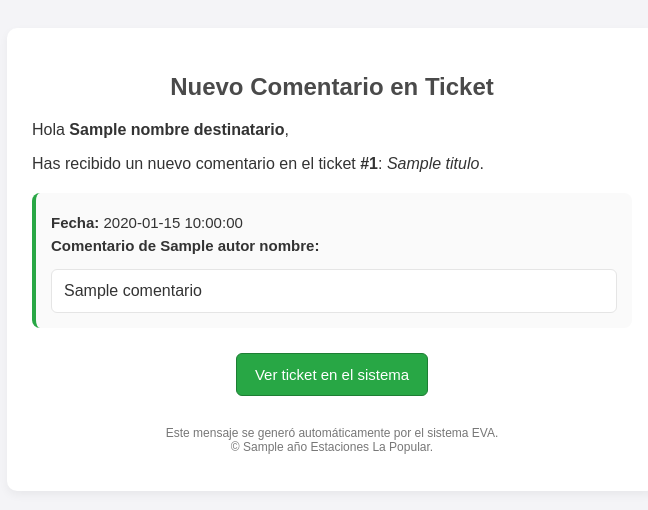
After one commit to ErickProg23/EVA-Estaciones_BACK, a Flask app: template templates/correo_comentarioTickets.html in a window 1280 px wide. The commit adds this page. Shown: the top 510 px of the page, without its empty margins (308-956 px from the left). Run offline with Flask 3, Linux system fonts and the light colour scheme; the template is opened without the code that fills it: most values are stand-ins (such as "Sample title", 1, 10 or a date in 2020).

Commit message:
Modulo tickets, Envio de correos, comentarios de seguimiento, visualiacion de informacion de manera correcta

```diff
--- a/routes/tickets.py
+++ b/routes/tickets.py
@@ -10,32 +10,38 @@ from email.mime.multipart import MIMEMultipart
 
 tickets_bp = Blueprint('tickets', __name__)
 
-MAILTRAP_HOST = "mail.evaluacioneseva.com"
-MAILTRAP_PORT = 465
-MAILTRAP_USER = "estaciones@evaluacioneseva.com"       # <-- cámbialo por el username que te dio Mailtrap
-MAILTRAP_PASS = "q-f!R]&vM_lcaVgj"   # <-- cámbialo por la contraseña de Mailtrap
+BASE_DIR = os.path.abspath(os.path.join(os.path.dirname(__file__), ".."))
+ENV_PATH = os.path.join(BASE_DIR, ".env")
+if os.path.exists(ENV_PATH):
+    load_dotenv(ENV_PATH)
+else:
+    load_dotenv()
+SMTP_HOST = os.getenv("SMTP_HOST")
+SMTP_PORT = int(os.getenv("SMTP_PORT") or 0)
+SMTP_USER = os.getenv("SMTP_USER")
+SMTP_PASS = os.getenv("SMTP_PASS")
+SMTP_FROM = os.getenv("SMTP_FROM") or SMTP_USER
+SMTP_SSL = (os.getenv("SMTP_SSL") == "true") or (SMTP_PORT == 465)
 
 def enviar_correo_ticket(html_content, destinatario):
     msg = MIMEMultipart("alternative")
 
-    msg["From"] = MAILTRAP_USER
-    msg["To"] = destinatario or "soportesistemas@estacioneslapopular.com"
+    msg["From"] = SMTP_FROM or (SMTP_USER or "no-reply@localhost")
+    msg["To"] = destinatario or os.getenv("SMTP_TO_DEFAULT") or "admin@localhost"
     msg["Subject"] = "Ticket nuevo creado"
     msg.attach(MIMEText(html_content, "html"))
 
-    smtp_host = MAILTRAP_HOST
-    smtp_port = MAILTRAP_PORT
-    smtp_user = MAILTRAP_USER
-    smtp_pass = MAILTRAP_PASS
-    smtp_ssl  = True
+    smtp_host = SMTP_HOST
+    smtp_port = SMTP_PORT
+    smtp_user = SMTP_USER
+    smtp_pass = SMTP_PASS
+    smtp_ssl  = SMTP_SSL
 
 
     if not smtp_host or not smtp_port:
-        print("SMTP: falta HOST o PORT")
+        print("SMTP: configuración incompleta (HOST/PORT)")
         print("HOST:", smtp_host)
         print("PORT:", smtp_port)
-        print("USER:", smtp_user)
-        print("PASS:", smtp_pass)
         print("SSL:", smtp_ssl)
         return False
 
@@ -50,17 +56,19 @@ def enviar_correo_ticket(html_content, destinatario):
 
         else:
             # Conexión normal + STARTTLS si está disponible
-            with smtplib.SMTP(smtp_host, smtp_port, timeout=10) as server:
+            with smtplib.SMTP(timeout=10) as server:
+                server.connect(smtp_host, smtp_port)
                 server.ehlo()
                 try:
                     server.starttls()
                     server.ehlo()
                 except Exception:
-                    print("Advertencia: no se pudo iniciar STARTTLS")
-
+                    pass
                 if smtp_user and smtp_pass:
-                    server.login(smtp_user, smtp_pass)
-
+                    try:
+                        server.login(smtp_user, smtp_pass)
+                    except Exception:
+                        pass
                 server.sendmail(msg["From"], msg["To"], msg.as_string())
 
         print("Correo enviado correctamente ✔")
@@ -73,18 +81,36 @@ def enviar_correo_ticket(html_content, destinatario):
 
 def enviar_correo_comentario(destinatario, asunto, mensaje_html):
     msg = MIMEMultipart("alternative")
-    msg["From"] = "soporte@estacioneslapopular.com"
+    msg["From"] = SMTP_FROM or (SMTP_USER or "no-reply@localhost")
     msg["To"] = destinatario
     msg["Subject"] = asunto
 
-    html_part = MIMEText(mensaje_html, "html")
-    msg.attach(html_part)
+    msg.attach(MIMEText(mensaje_html, "html"))
 
-    with smtplib.SMTP(MAILTRAP_HOST, MAILTRAP_PORT) as server:
-        server.login(MAILTRAP_USER, MAILTRAP_PASS)
-        server.sendmail(msg["From"], destinatario, msg.as_string())
-
-    print("Correo enviado correctamente (capturado en Mailtrap)")
+    try:
+        if SMTP_SSL:
+            with smtplib.SMTP_SSL(SMTP_HOST, SMTP_PORT, timeout=10) as server:
+                server.ehlo()
+                if SMTP_USER and SMTP_PASS:
+                    server.login(SMTP_USER, SMTP_PASS)
+                server.sendmail(msg["From"], destinatario, msg.as_string())
+        else:
+            with smtplib.SMTP(timeout=10) as server:
+                server.connect(SMTP_HOST, SMTP_PORT)
+                server.ehlo()
+                try:
+                    server.starttls()
+                    server.ehlo()
+                except Exception:
+                    pass
+                if SMTP_USER and SMTP_PASS:
+                    try:
+                        server.login(SMTP_USER, SMTP_PASS)
+                    except Exception:
+                        pass
+                server.sendmail(msg["From"], destinatario, msg.as_string())
+    except Exception:
+        pass
 
 # Obtener todos los tickets (para ADMIN)
 @tickets_bp.route('/tickets', methods=['GET'])
@@ -659,15 +685,31 @@ def add_comentario(ticket_id):
     db.session.add(TicketComentario(ticket_id=ticket_id, usuario_id=usuario_id, comentario=comentario))
     db.session.commit()
 
-    # Enviar correo al usuario que comentó
-    enviar_correo_comentario(
-        destinatario="soportesistemas@estacioneslapopular.com",
-        asunto="Nuevo comentario en tu ticket",
-        mensaje_html=f"""
-            <h3>Has recibido un nuevo comentario en tu ticket</h3>
-            <p>Comentario: {comentario}</p>
-            <p>Recuerda que puedes ver todos los comentarios en el sistema.</p>
-        """
+    ticket = Ticket.query.get(ticket_id)
+    autor = Usuario.query.get(usuario_id)
+    sistemas = Usuario.query.get(1)
+    encargado = Usuario.query.get(ticket.creador_id) if ticket else None
+
+    datos_email = {
+        "ticket_id": ticket_id,
+        "titulo": ticket.titulo if ticket else "",
+        "comentario": comentario,
+        "autor_nombre": autor.nombre if autor else "Usuario",
+        "fecha": datetime.now().strftime("%d/%m/%Y %H:%M"),
+        "nombre_destinatario": (encargado.nombre if autor and autor.id == 1 else "Área de Sistemas"),
+        "url_ticket": os.getenv("APP_TICKET_URL", "#"),
+        "año": datetime.now().year
+    }
+
+    destinatario = (
+        encargado.correo if (autor and autor.id == 1 and encargado and getattr(encargado, "correo", None))
+        else (sistemas.correo if (sistemas and getattr(sistemas, "correo", None)) else os.getenv("SMTP_TO_DEFAULT"))
     )
+    asunto = "Nuevo comentario en el ticket"
+    html = render_template("correo_comentarioTickets.html", **datos_email)
+    try:
+        threading.Thread(target=enviar_correo_comentario, args=(destinatario, asunto, html), daemon=True).start()
+    except Exception:
+        pass
 
     return jsonify({'success': True}), 200
--- /dev/null
+++ b/templates/correo_comentarioTickets.html
@@ -0,0 +1,42 @@
+<!DOCTYPE html>
+<html lang="es">
+<head>
+    <meta charset="UTF-8">
+    <title>Nuevo Comentario en Ticket</title>
+    <style>
+        body { background-color: #f4f4f7; font-family: Arial, sans-serif; padding: 20px; color: #333; }
+        .container { max-width: 600px; margin: auto; background: white; border-radius: 10px; padding: 25px; box-shadow: 0 4px 10px rgba(0,0,0,0.05); }
+        h2 { color: #4a4a4a; text-align: center; }
+        .ticket-info { margin-top: 20px; background: #fafafa; padding: 15px; border-radius: 8px; border-left: 4px solid #28a745; }
+        .ticket-info p { margin: 6px 0; font-size: 15px; }
+        .comment { margin-top: 15px; padding: 12px; background: #fff; border: 1px solid #e5e5e5; border-radius: 6px; }
+        .button-container { margin-top: 25px; text-align: center; }
+        .btn { background-color: #28a745; color: #fff; text-decoration: none; padding: 12px 18px; border-radius: 6px; font-size: 15px; display: inline-block; border: 1px solid #1e7e34; }
+        .btn:hover { background-color: #218838; }
+        .footer { margin-top: 30px; text-align: center; font-size: 12px; color: #777; }
+    </style>
+</head>
+<body>
+    <div class="container">
+        <h2>Nuevo Comentario en Ticket</h2>
+
+        <p>Hola <strong>{{ nombre_destinatario }}</strong>,</p>
+        <p>Has recibido un nuevo comentario en el ticket <strong>#{{ ticket_id }}</strong>: <em>{{ titulo }}</em>.</p>
+
+        <div class="ticket-info">
+            <p><strong>Fecha:</strong> {{ fecha }}</p>
+            <p><strong>Comentario de {{ autor_nombre }}:</strong></p>
+            <div class="comment">{{ comentario }}</div>
+        </div>
+
+        <div class="button-container">
+            <a class="btn" href="{{ url_ticket }}" target="_blank">Ver ticket en el sistema</a>
+        </div>
+
+        <p class="footer">
+            Este mensaje se generó automáticamente por el sistema EVA.<br>
+            © {{ año }} Estaciones La Popular.
+        </p>
+    </div>
+</body>
+</html>
```
Also changed, not shown: templates/correo_ticket.html (+5 -4 lines), 1 other file.
